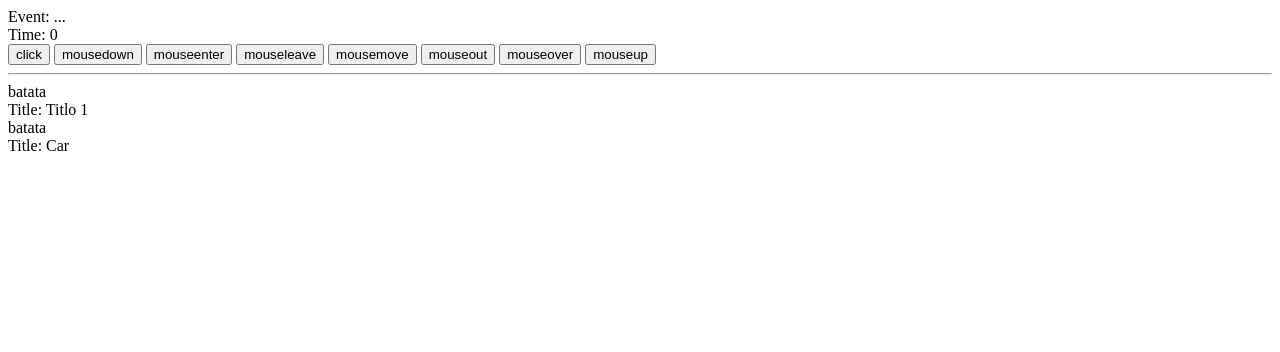
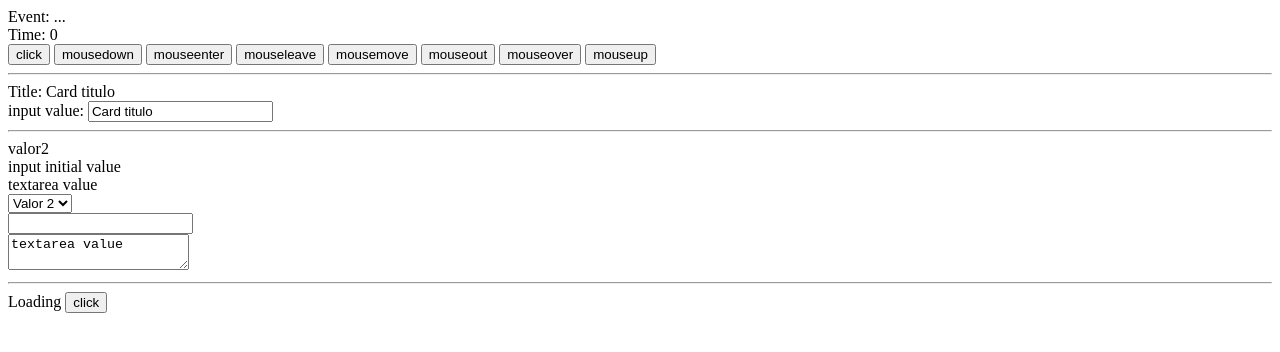
Before and after one commit to keleleo/basic-CSR-component, a website with bundled scripts: page public/index.html in a window 1280 px wide. Built offline with nearby package versions, Linux system fonts and the light colour scheme.

Commit message:
Alteração nos binds

```diff
--- a/package.json
+++ b/package.json
@@ -2,7 +2,7 @@
   "name": "csr",
   "version": "1.0.0",
   "description": "",
-  "main": "index.js",
+  "main": "index.ts",
   "scripts": {
     "dev": "snowpack dev",
     "build-ex": "snowpack build",
--- a/public/index.html
+++ b/public/index.html
@@ -10,5 +10,9 @@
     <teste-mouse></teste-mouse>
     <hr />
     <teste-card></teste-card>
+    <hr />
+    <teste-prop></teste-prop>
+    <hr />
+    <teste-container></teste-container>
   </body>
 </html>
--- a/src/components/teste-attr.ts
+++ b/src/components/teste-attr.ts
@@ -1,42 +1,48 @@
 const htmlCard =
   /* html */
   `
-  <teste-title setTitle='Titlo 1' disable></teste-title>
+  <teste-title (title)='cardTitle'></teste-title>
   <br>
-  <teste-title setTitle='{cardTitle}'></teste-title>
+  <teste-input [(value)]='cardTitle'></teste-input>
 `;
 class Card {
-  cardTitle = '';
-  constructor() {
-    const t = 'Card titulo';
-    let i = 0;
-    setInterval(() => {
-      this.cardTitle += t.charAt(i);
-      i++;
-      if (i >= t.length) {
-        this.cardTitle = '';
-        i = 0;
-      }
-    }, 200);
-  }
+  cardTitle = 'Card titulo';
+  onChangeValue(attr: string, value: any) {}
 }
 export const testeCard = { html: htmlCard, component: Card, tag: 'teste-card' };
 
 const htmlTitle =
   /* html */
   `
-  <div>batata</div>
   Title: {{title}}
 `;
 class Title {
-  title = '';
+  title = 'default-title';
 
-  setTitle(value: string) {
-    this.title = value;
-  }
+  onChangeValue(attr: string, value: any) {}
 }
 export const testeTitle = {
   html: htmlTitle,
   component: Title,
   tag: 'teste-title',
 };
+
+const htmlInput =
+  /* html */
+  `
+  <div>input value:
+  <input [(value)]='value'>
+  </div>
+`;
+class TestInput {
+  value = '';
+
+  onChangeValue(attr: string, value: any) {
+    console.table({ component: 'TestInput', attr, value });
+  }
+}
+export const testeInput = {
+  html: htmlInput,
+  component: TestInput,
+  tag: 'teste-input',
+};
--- /dev/null
+++ b/src/components/teste-attr2.ts
@@ -0,0 +1,39 @@
+const htmlContainer =
+  /* html */
+  `
+  {{text}}
+  <teste-content (run)='newRun'></teste-content>
+`;
+class TestContainer {
+  text = 'Loading';
+  newRun = () => {
+    this.text += '.';
+    console.log('TestContainer', this.text);
+  };
+}
+export const testContainer = {
+  html: htmlContainer,
+  component: TestContainer,
+  tag: 'teste-container',
+};
+
+const htmlContent =
+  /* html */
+  `
+  <button click='run()'>click</button>
+`;
+class TestContent {
+  text = 'temp';
+  run = () => {
+    console.log('TestContent');
+  };
+
+  onChangeValue(attr: string, v: any) {
+    console.log(attr, v);
+  }
+}
+export const testContent = {
+  html: htmlContent,
+  component: TestContent,
+  tag: 'teste-content',
+};
--- /dev/null
+++ b/src/components/teste-prop.ts
@@ -0,0 +1,29 @@
+const html = /* html */ `
+{{value_select}} <br>
+{{value_input}} <br>
+{{value_textarea}} <br>
+
+<select [(value)]='value_select' >
+  <option value="valor1">Valor 1</option>
+  <option value="valor2">Valor 2</option>
+  <option value="valor3">Valor 3</option>
+</select>
+<br>
+<input [value]='value_input'>
+<br>
+<textarea (value)='value_textarea'></textarea>
+`;
+
+class Component {
+  value_select = 'valor2';
+  value_input = 'input initial value';
+  value_textarea = 'textarea value';
+  constructor() {
+    setInterval(() => {}, 1500);
+  }
+}
+export const testeProp = {
+  html: html,
+  component: Component,
+  tag: 'teste-prop',
+};
--- /dev/null
+++ b/src/core/ComponentBase.ts
@@ -0,0 +1,118 @@
+import { attrBind } from './bind/attr.bind';
+import { eventBind } from './bind/event.bind';
+import { propBind } from './bind/prop.bind';
+import { textBind } from './bind/text.bind';
+
+export class ComponentBase extends HTMLElement {
+  code = '';
+  attrListeners = new Map<string, ((value: any) => void)[]>();
+  attrNames = new Set<string>();
+  instance: any;
+
+  constructor() {
+    super();
+  }
+
+  init() {
+    this.loadAttrNames();
+    textBind(this, this.addAttrListener.bind(this));
+    eventBind(this, this.instance);
+    propBind(this);
+    attrBind(this);
+    this.watchAttr();
+    this.callAllListeners();
+  }
+
+  callGetter(attr: string) {
+    const getterName = 'get' + this.upperFistChar(attr);
+    const getterFun = this.instance[getterName];
+    if (typeof getterFun !== 'function') return undefined;
+    return getterFun();
+  }
+
+  callSetter(attr: string, value: any) {
+    const setterName = 'set' + this.upperFistChar(attr);
+    const setterFun = this.instance[setterName];
+    if (typeof setterFun !== 'function') return;
+    setterFun();
+  }
+
+  upperFistChar(str: string) {
+    return str.charAt(0).toUpperCase() + str.slice(1);
+  }
+
+  setAttrValue(attr: string, value: any) {
+    if (!this.existAttr(attr)) throw new Error('Attribute not found: ' + attr);
+    this.instance[attr] = value;
+  }
+
+  getAttrValue(attr: string) {
+    if (!this.existAttr(attr)) throw new Error('Attribute not found: ' + attr);
+    return this.instance[attr];
+  }
+
+  addAttrListener(attr: string, fun: (value: any) => void) {
+    if (!this.existAttr(attr) && !this.instance[attr]) {
+      console.log(attr, this.instance, this);
+      throw new Error('Attribute not found: ' + attr);
+    }
+    if (!this.attrListeners.has(attr)) this.attrListeners.set(attr, []);
+    this.attrListeners.get(attr)?.push(fun);
+  }
+
+  existAttr(attr: string) {
+    return this.attrNames.has(attr);
+  }
+
+  private loadAttrNames() {
+    Object.keys(this.instance).forEach((v) => {
+      this.attrNames.add(v);
+    });
+  }
+
+  private watchAttr() {
+    for (const key in this.instance) {
+      const value = this.instance[key];
+      const nKey = `#_watch_${key}`;
+
+      Object.defineProperty(this.instance, nKey, {
+        value: value,
+        writable: true,
+      });
+      Object.defineProperty(this.instance, key, {
+        set: (newValue) => {
+          if (this.instance[nKey] == newValue) return;
+
+          this.instance[nKey] = newValue;
+          this.onChangeAttrValue(key, newValue);
+
+          if (this.instance['onChangeValue'])
+            this.instance['onChangeValue'](key, {
+              old: this.instance[nKey],
+              newValue,
+            });
+        },
+        get: () => this.instance[nKey],
+      });
+    }
+  }
+
+  private onChangeAttrValue(attr: string, value: any) {
+    this.callAttrListeners(attr, value);
+  }
+
+  private callAttrListeners(attr: string, value: any) {
+    this.attrListeners.get(attr)?.forEach((fun) => {
+      fun(value);
+    });
+  }
+
+  private callAllListeners() {
+    for (const data of this.attrListeners) {
+      const key = data[0];
+      data[1].forEach((fun) => {
+        const t = fun.bind(this)(this.instance[key]);
+      });
+    }
+  }
+}
--- a/src/core/bind/attr.bind.ts
+++ b/src/core/bind/attr.bind.ts
@@ -1,38 +1,57 @@
-const prefix = 'set';
-export function attrBind(el: Element, setListener: any) {
-  const els = getElementsToBind(el);
+import { ComponentBase } from '../ComponentBase';
 
-  els.forEach((e) => bind(e, setListener));
+export function attrBind(root: ComponentBase) {
+  const targets = root.querySelectorAll(`[child-${root.code}]`);
+
+  for (const el of targets) {
+    if (!el.tagName.includes('-')) continue;
+    Array.from(el.attributes).forEach((attr) => {
+      const attrTarget = attr.name.replace(/[\[\]\(\)]/g, '');
+      const attrRoot = attr.value;
+      if (!isComponentBase(el)) return;
+      if (isTwoWay(attr.name)) {
+        bindSet(root, el, attrTarget, attrRoot);
+        bindGet(root, el, attrTarget, attrRoot);
+        return;
+      }
+      if (isSet(attr.name)) bindSet(root, el, attrTarget, attrRoot);
+      if (isGet(attr.name)) bindGet(root, el, attrTarget, attrRoot);
+    });
+  }
 }
 
-function bind(el: Element, setListener: any) {
-  const attrs = Array.from(el.attributes)
-    .map((a) => a.name)
-    .filter((a) => a.startsWith(prefix));
-  for (const attr of attrs) {
-    const varName = attr.replace(new RegExp('^' + prefix), '');
-    const value = el.getAttribute(attr) || '';
-    const funName = prefix + upperFistChar(varName);
-    const elIsntance = (el as any).instance;
-    if (!elIsntance || !elIsntance[funName])
-      throw new Error(funName + ' notfound');
-    const setFun = elIsntance[funName].bind(elIsntance);
-    const hasCurly =
-      (value || '').startsWith('{') && (value || '').endsWith('}');
+function bindSet(
+  root: ComponentBase,
+  el: ComponentBase,
+  attrTarget: string,
+  attrRoot: string
+) {
+  root.addAttrListener(attrRoot, (value) => {
+    el.setAttrValue(attrTarget, value);
+  });
+}
 
-    if (!hasCurly) {
-      setFun(value);
-      return;
-    }
+function bindGet(
+  root: ComponentBase,
+  el: ComponentBase,
+  attrTarget: string,
+  attrRoot: string
+) {
+  el.addAttrListener(attrTarget, (value) => {
+    root.setAttrValue(attrRoot, value);
+  });
+}
 
-    setListener(value.slice(1, -1), setFun);
-  }
+function isGet(str: string) {
+  return str.startsWith('[') && str.endsWith(']');
 }
-function upperFistChar(str: string) {
-  return str.charAt(0).toUpperCase() + str.slice(1);
+function isSet(str: string) {
+  return str.startsWith('(') && str.endsWith(')');
 }
-function getElementsToBind(el: Element) {
-  return Array.from(el.querySelectorAll('*')).filter((e) =>
-    Array.from(e.attributes).some((attr) => attr.name.startsWith(prefix))
-  );
+function isTwoWay(str: string) {
+  return str.startsWith('[(') && str.endsWith(')]');
 }
+
+function isComponentBase(el: any): el is ComponentBase {
+  return el instanceof ComponentBase;
+}
--- a/src/core/bind/event.bind.ts
+++ b/src/core/bind/event.bind.ts
@@ -1,3 +1,5 @@
+import { ComponentBase } from '../ComponentBase';
+
 const eventList = [
   'click',
   'mousedown',
@@ -9,9 +11,11 @@ const eventList = [
   'mouseup',
 ];
 
-export function eventBind(el: HTMLElement, instance: any) {
+export function eventBind(root: ComponentBase, instance: any) {
   for (const name of eventList) {
-    const els = el.querySelectorAll(`[${name}]`) as NodeListOf<HTMLElement>;
+    const els = root.querySelectorAll(
+      `[child-${root.code}][${name}]`
+    ) as NodeListOf<HTMLElement>;
 
     for (const el of els) {
       const clickStr = el.getAttribute(name);
@@ -33,15 +37,13 @@ function setListener(
   funName: string,
   params: string[]
 ) {
-  const fun = instance[funName];
   target.addEventListener(event, (e) => {
-    if (!fun) {
+    if (!instance[funName]) {
       console.error('Function: ', funName, 'notfound');
-
       return;
     }
     if (params.length == 0 || (params.length == 1 && params[0] == '')) {
-      fun.bind(instance)();
+      instance[funName].bind(instance)();
       return;
     }
     const isBetweenQuotes = (str: string) => /^(['"])(.*)\1$/.test(str);
@@ -52,6 +54,6 @@ function setListener(
       if (value == '$event') return e;
       return Number(value);
     });
-    fun.bind(instance)(...processedParams);
+    instance[funName].bind(instance)(...processedParams);
   });
 }
--- /dev/null
+++ b/src/core/bind/prop.bind.ts
@@ -0,0 +1,42 @@
+import { ComponentBase } from '../ComponentBase';
+export function propBind(root: ComponentBase) {
+  const c = `[child-${root.code}]`;
+  const select = `input${c}, textarea${c},select${c}`;
+  const targets = root.querySelectorAll(select);
+
+  targets.forEach((el) => {
+    const setAttr = el.getAttribute('(value)');
+    const getAttr = el.getAttribute('[value]');
+    const twoWay = el.getAttribute('[(value)]');
+    if (setAttr) bindSet(root, el, setAttr);
+    if (getAttr) bindGet(root, el, getAttr);
+    if (twoWay) {
+      bindSet(root, el, twoWay);
+      bindGet(root, el, twoWay);
+    }
+  });
+}
+
+function bindSet(root: ComponentBase, el: Element, attrValue: string) {
+  if (!isInput(el)) return;
+  root.addAttrListener(attrValue, (value) => {
+    el.value = value;
+  });
+}
+function bindGet(root: ComponentBase, el: Element, attrValue: string) {
+  el.addEventListener('input', (event) => {
+    const target = event.target;
+    if (!isInput(target)) return;
+    root.setAttrValue(attrValue, target.value);
+  });
+}
+
+function isInput(
+  el: any
+): el is HTMLInputElement | HTMLTextAreaElement | HTMLSelectElement {
+  return (
+    el instanceof HTMLInputElement ||
+    el instanceof HTMLTextAreaElement ||
+    el instanceof HTMLSelectElement
+  );
+}
--- a/src/core/index.ts
+++ b/src/core/index.ts
@@ -1,64 +1,19 @@
-import { attrBind } from './bind/attr.bind';
-import { eventBind } from './bind/event.bind';
-import { textBind } from './bind/text.bind';
+import { ComponentBase } from './ComponentBase';
 
-const parser = new DOMParser();
 export function createComp(html: string, clazz: any, name: string) {
-  class Component extends HTMLElement {
-    funListeners = new Map<string, ((value: any) => void)[]>();
-    instance = new clazz();
+  class Component extends ComponentBase {
     constructor() {
       super();
-      this.innerHTML = html;
-      textBind(this, this.setFuncListener.bind(this));
-      eventBind(this, this.instance);
-      attrBind(this, this.setFuncListener.bind(this));
-      this.initFunLValue();
-      this.watchAttr();
+      this.instance = new clazz();
+      this.code = Math.random().toString().slice(4, 10);
+      this.innerHTML = html.replace(
+        /<(\w+)([^>]*?)(\/?)>/g,
+        `<$1$2 child-${this.code}$3>`
+      );
     }
-
-    watchAttr() {
-      for (const key in this.instance) {
-        const value = this.instance[key];
-        const nKey = `#_watch_${key}`;
-
-        Object.defineProperty(this.instance, nKey, {
-          value: value,
-          writable: true,
-        });
-        Object.defineProperty(this.instance, key, {
-          set: (newValue) => {
-            this.instance[nKey] = newValue;
-            this.onchangeValue(key, newValue);
-          },
-          get: () => this.instance[nKey],
-        });
-      }
-    }
-
-    onchangeValue(attr: string, value: any) {
-      this.changeFuncValue(attr, value);
-    }
-
-    changeFuncValue(attr: string, value: any) {
-      this.funListeners.get(attr)?.forEach((fun) => {
-        fun(value);
-      });
-    }
-    setFuncListener(attr: string, fun: (value: any) => void) {
-      if (!this.funListeners.has(attr)) this.funListeners.set(attr, []);
-      this.funListeners.get(attr)?.push(fun);
-    }
-
-    initFunLValue() {
-      for (const data of this.funListeners) {
-        const key = data[0];
-        data[1].forEach((fun) => {
-          const t = fun.bind(this)(this.instance[key]);
-        });
-      }
+    connectedCallback() {
+      this.init();
     }
   }
-
   customElements.define(name, Component);
 }
--- a/tsup.config.ts
+++ b/tsup.config.ts
@@ -1,9 +1,11 @@
 export default {
   entry: ['src/core/index.ts'],
-  format: ['cjs'],
+  // format: ['cjs'],
+  format: ['esm', 'cjs'],
+  target: ['es2020', 'chrome58', 'edge16', 'firefox57'],
   dts: true,
   sourcemap: false,
-  minify: true,
+  // minify: true,
   clean: true,
   bundle: true,
 };
```
Also changed, not shown: src/index.ts (+8 -1 lines), tsconfig.json (+6 -14 lines), 1 other file.
